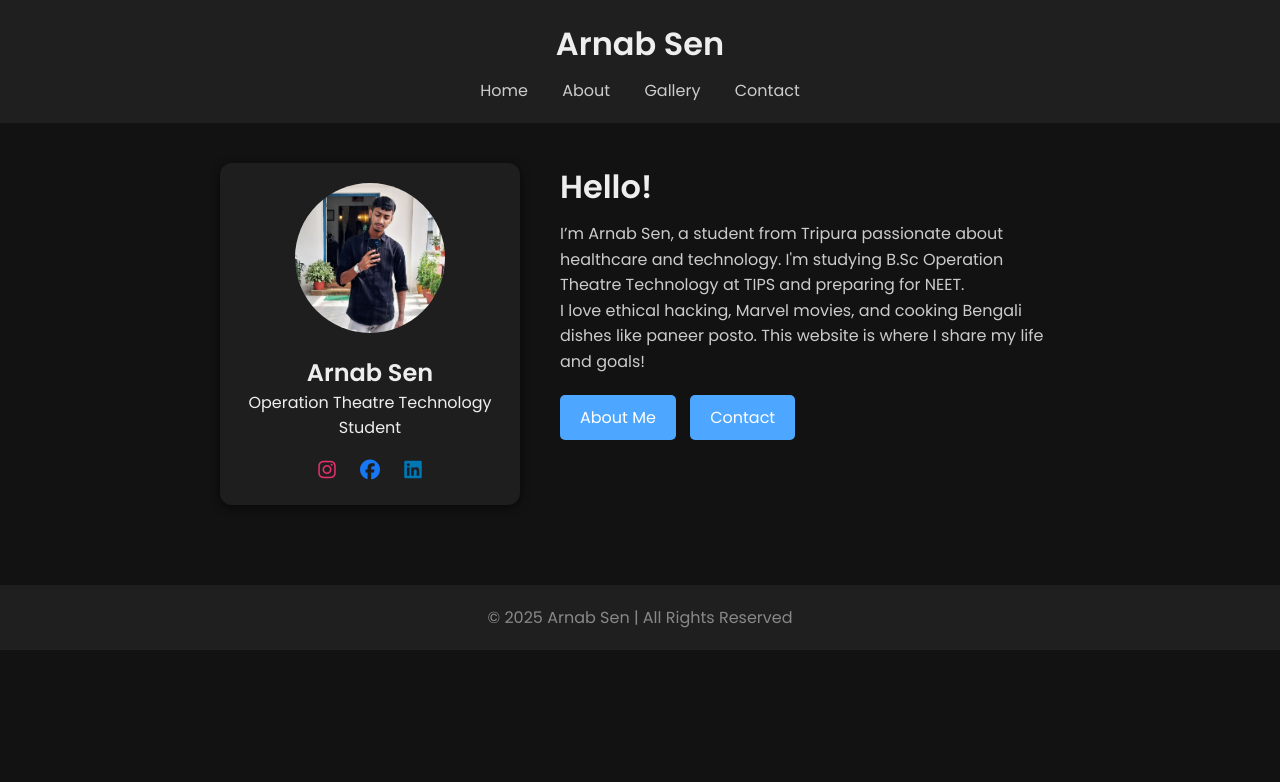
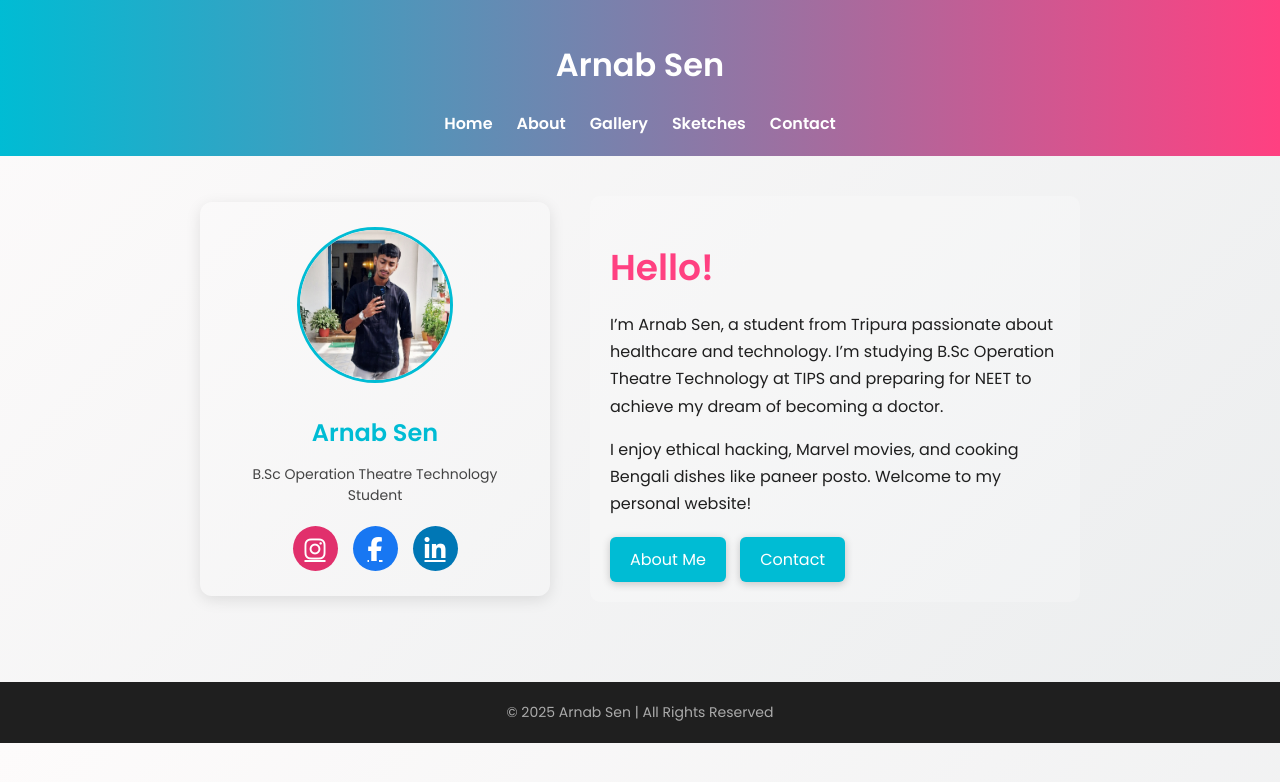
Before and after one commit to Arnabsen09/arnabwebsite, a plain HTML site: page index.html in a window 1280 px wide. Drawn offline with Linux system fonts and the light colour scheme.

Commit message:
Add files via upload

```diff
--- a/index.html
+++ b/index.html
@@ -3,59 +3,60 @@
 <head>
   <meta charset="UTF-8" />
   <meta name="viewport" content="width=device-width, initial-scale=1.0">
-  <title>Arnab Sen - Portfolio</title>
+  <title>Arnab Sen - Home</title>
   <link href="https://fonts.googleapis.com/css2?family=Poppins:wght@400;600&display=swap" rel="stylesheet">
-  <link rel="stylesheet" href="https://cdnjs.cloudflare.com/ajax/libs/font-awesome/6.5.0/css/all.min.css" />
+  <link rel="stylesheet" href="https://cdnjs.cloudflare.com/ajax/libs/font-awesome/6.5.0/css/all.min.css">
   <style>
     :root {
-      --bg-color: #121212;
-      --card-color: #1e1e1e;
-      --text-color: #eee;
-      --accent: #4da6ff;
-    }
-    * {
-      margin: 0;
-      padding: 0;
-      box-sizing: border-box;
+      --primary-color: #00bcd4;
+      --secondary-color: #ff4081;
+      --bg-color: #f5f7fa;
+      --text-color: #1f1f1f;
+      --card-bg: rgba(255, 255, 255, 0.1);
     }
     body {
+      margin: 0;
       font-family: 'Poppins', sans-serif;
-      background: var(--bg-color);
+      background: linear-gradient(135deg, #fdfbfb 0%, #ebedee 100%);
       color: var(--text-color);
+      position: relative;
+      overflow-x: hidden;
     }
     header {
-      background: #1f1f1f;
+      background: linear-gradient(90deg, var(--primary-color), var(--secondary-color));
+      color: #fff;
       padding: 20px;
       text-align: center;
     }
-    header h1 {
-      font-size: 32px;
-    }
     nav {
-      margin-top: 10px;
+      display: flex;
+      justify-content: center;
+      flex-wrap: wrap;
     }
     nav a {
-      margin: 0 15px;
-      color: #ccc;
+      color: #fff;
+      margin: 0 12px;
       text-decoration: none;
-      font-weight: 500;
+      font-weight: 600;
+      transition: color 0.3s;
     }
     nav a:hover {
-      color: var(--accent);
+      color: #ffd700;
     }
     .container {
       display: flex;
       flex-wrap: wrap;
       justify-content: center;
+      align-items: center;
       gap: 40px;
       padding: 40px 20px;
     }
     .profile-card {
-      background: var(--card-color);
-      padding: 20px;
+      background: var(--card-bg);
+      padding: 25px;
       border-radius: 12px;
       text-align: center;
-      box-shadow: 0 2px 10px rgba(0,0,0,0.6);
+      box-shadow: 0 4px 15px rgba(0,0,0,0.1);
       max-width: 300px;
     }
     .profile-card img {
@@ -64,62 +65,128 @@
       border-radius: 50%;
       object-fit: cover;
       margin-bottom: 15px;
+      border: 3px solid var(--primary-color);
+    }
+    .profile-card h2 {
+      margin: 10px 0 5px;
+      color: var(--primary-color);
+    }
+    .profile-card p {
+      font-size: 14px;
+      color: #444;
     }
     .social-icons {
-      margin-top: 15px;
+      margin-top: 20px;
+      display: flex;
+      justify-content: center;
+      gap: 15px;
+      position: relative;
     }
-    .social-icons a {
-      font-size: 20px;
-      margin: 0 10px;
-      text-decoration: none;
-      transition: 0.3s ease;
+    .social-icon {
+      font-size: 24px;
+      color: #fff;
+      width: 45px;
+      height: 45px;
+      display: flex;
+      align-items: center;
+      justify-content: center;
+      border-radius: 50%;
+      transition: transform 0.3s ease;
+      position: relative;
+      z-index: 2;
     }
-    .social-icons a.instagram-icon { color: #E1306C; }
-    .social-icons a.facebook-icon { color: #1877F2; }
-    .social-icons a.linkedin-icon { color: #0077B5; }
-    .social-icons a:hover {
-      transform: scale(1.3) rotate(5deg);
+    .social-icon:hover {
+      transform: scale(1.2);
     }
+    .instagram {
+      background-color: #E1306C;
+    }
+    .facebook {
+      background-color: #1877F2;
+    }
+    .linkedin {
+      background-color: #0077B5;
+    }
+
     .intro {
-      max-width: 500px;
+      max-width: 450px;
+      background: rgba(255,255,255,0.2);
+      padding: 20px;
+      border-radius: 10px;
     }
     .intro h1 {
-      font-size: 32px;
-      margin-bottom: 10px;
+      font-size: 36px;
+      margin-bottom: 15px;
+      color: var(--secondary-color);
     }
     .intro p {
-      line-height: 1.6;
-      color: #ccc;
+      line-height: 1.7;
+      color: #1f1f1f;
+    }
+    .buttons {
+      margin-top: 20px;
     }
     .buttons a {
       display: inline-block;
-      margin-top: 20px;
+      padding: 10px 20px;
       margin-right: 10px;
-      padding: 10px 20px;
-      background: var(--accent);
+      background: var(--primary-color);
       color: #fff;
-      border-radius: 5px;
+      border-radius: 6px;
       text-decoration: none;
       font-weight: 500;
+      box-shadow: 0 2px 8px rgba(0,0,0,0.2);
       transition: background 0.3s;
     }
     .buttons a:hover {
-      background: #3399ff;
+      background: #0097a7;
     }
     footer {
       text-align: center;
       padding: 20px;
+      font-size: 14px;
       background: #1f1f1f;
-      color: #888;
+      color: #aaa;
       margin-top: 40px;
     }
-    @media (max-width: 768px) {
+
+    /* Circle Animation */
+    .circle-anim {
+      position: fixed;
+      width: 20px;
+      height: 20px;
+      background-color: var(--primary-color);
+      border-radius: 50%;
+      pointer-events: none;
+      z-index: 999;
+      transform: translate(-50%, -50%) scale(1);
+      opacity: 1;
+      animation: expandCircle 0.6s ease-out forwards;
+    }
+
+    @keyframes expandCircle {
+      to {
+        width: 250vmax;
+        height: 250vmax;
+        transform: translate(-50%, -50%) scale(1);
+        opacity: 0;
+      }
+    }
+
+    @media (max-width: 600px) {
+      nav {
+        flex-direction: column;
+        align-items: flex-start;
+        padding: 10px 20px;
+      }
+      nav a {
+        display: block;
+        margin: 6px 0;
+        font-size: 16px;
+      }
       .container {
         flex-direction: column;
-        align-items: center;
-      }
-      .intro, .profile-card {
-        width: 100%;
+        padding: 20px 10px;
       }
     }
   </style>
@@ -131,24 +198,31 @@
       <a href="index.html">Home</a>
       <a href="about.html">About</a>
       <a href="gallery.html">Gallery</a>
+      <a href="sketches.html">Sketches</a>
       <a href="contact.html">Contact</a>
     </nav>
   </header>
   <div class="container">
     <div class="profile-card">
-      <img src="arnab-photo.jpg" alt="Arnab Sen">
+      <img src="arnab-photo.jpg" alt="Arnab Sen" />
       <h2>Arnab Sen</h2>
-      <p>Operation Theatre Technology Student</p>
+      <p>B.Sc Operation Theatre Technology Student</p>
       <div class="social-icons">
-        <a href="https://instagram.com/arnab_sen_09" target="_blank" class="instagram-icon"><i class="fab fa-instagram"></i></a>
-        <a href="https://facebook.com/Arnabsen09" target="_blank" class="facebook-icon"><i class="fab fa-facebook"></i></a>
-        <a href="https://linkedin.com/in/arnab-sen-815b0931a" target="_blank" class="linkedin-icon"><i class="fab fa-linkedin"></i></a>
+        <a href="https://instagram.com/arnab_sen_09" class="social-icon instagram" onclick="circleEffect(event, '#E1306C', this.href)">
+          <i class="fab fa-instagram"></i>
+        </a>
+        <a href="https://facebook.com/Arnabsen09" class="social-icon facebook" onclick="circleEffect(event, '#1877F2', this.href)">
+          <i class="fab fa-facebook-f"></i>
+        </a>
+        <a href="https://linkedin.com/in/arnab-sen-815b0931a" class="social-icon linkedin" onclick="circleEffect(event, '#0077B5', this.href)">
+          <i class="fab fa-linkedin-in"></i>
+        </a>
       </div>
     </div>
     <div class="intro">
       <h1>Hello!</h1>
-      <p>I’m Arnab Sen, a student from Tripura passionate about healthcare and technology. I'm studying B.Sc Operation Theatre Technology at TIPS and preparing for NEET.</p>
-      <p>I love ethical hacking, Marvel movies, and cooking Bengali dishes like paneer posto. This website is where I share my life and goals!</p>
+      <p>I’m Arnab Sen, a student from Tripura passionate about healthcare and technology. I’m studying B.Sc Operation Theatre Technology at TIPS and preparing for NEET to achieve my dream of becoming a doctor.</p>
+      <p>I enjoy ethical hacking, Marvel movies, and cooking Bengali dishes like paneer posto. Welcome to my personal website!</p>
       <div class="buttons">
         <a href="about.html">About Me</a>
         <a href="contact.html">Contact</a>
@@ -158,5 +232,23 @@
   <footer>
     &copy; 2025 Arnab Sen | All Rights Reserved
   </footer>
+
+  <script>
+    function circleEffect(event, color, url) {
+      event.preventDefault();
+
+      const circle = document.createElement("div");
+      circle.classList.add("circle-anim");
+      circle.style.left = `${event.clientX}px`;
+      circle.style.top = `${event.clientY}px`;
+      circle.style.backgroundColor = color;
+      document.body.appendChild(circle);
+
+      setTimeout(() => {
+        window.open(url, '_blank');
+        document.body.removeChild(circle);
+      }, 500);
+    }
+  </script>
 </body>
 </html>
```
